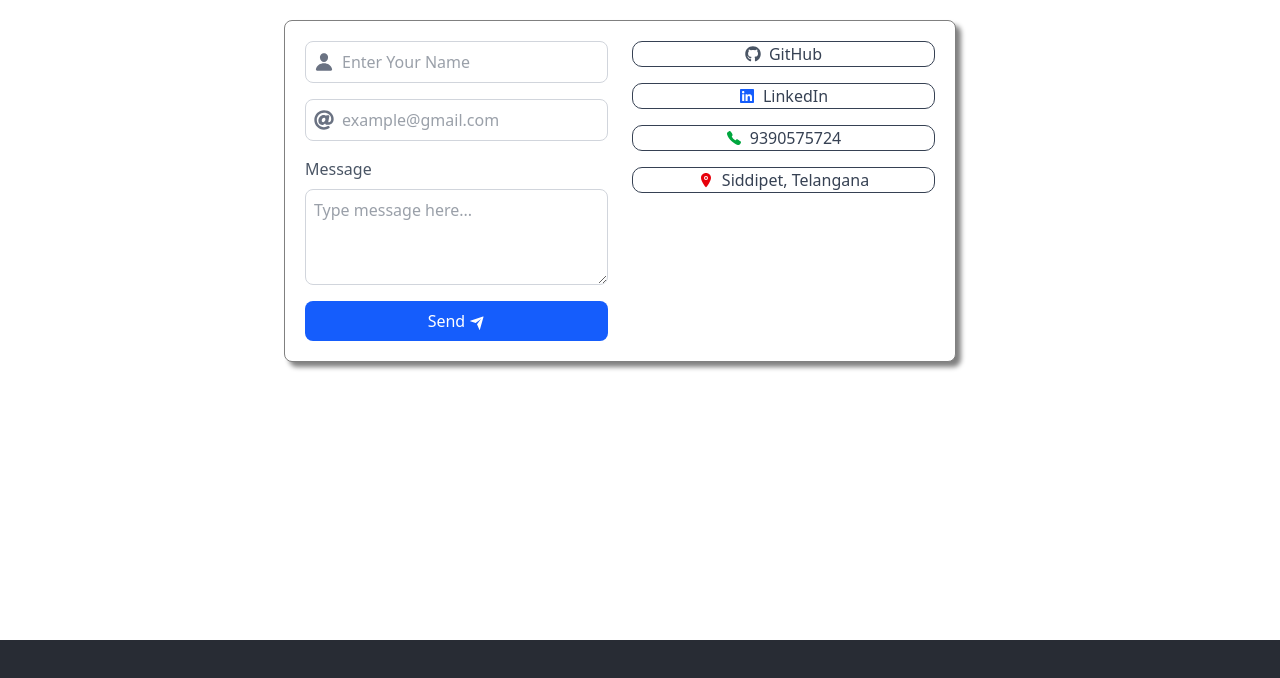
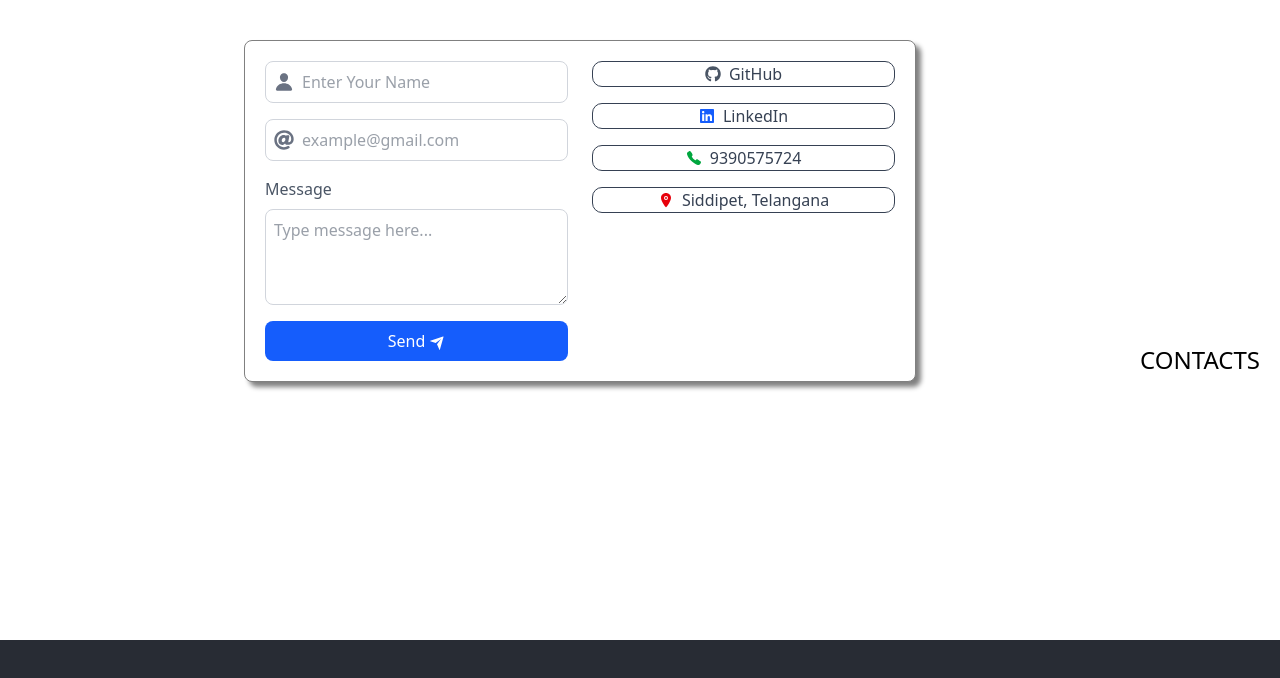
Before and after one commit to rakeshsunki/rakeshportfolio, a React (Vite) app: page /contacts in a window 1280 px wide. Shown: the top 678 px of the page. Built offline with nearby package versions, Linux system fonts and the light colour scheme.

Commit message:
changed Contacts not working Css

```diff
--- a/src/components/Contacts&Hobbies/Endpage.jsx
+++ b/src/components/Contacts&Hobbies/Endpage.jsx
@@ -16,7 +16,7 @@ const Endpage = () => {
       >
         <div
           className={
-            "w-[100vw] h-[90vh] bg-white p-5 relative left-[-50%] !justify-items-end"
+            "w-[100vw] h-[90vh] bg-white p-5 relative left-[-50%] flex justify-center items-center"
           }
           onMouseEnter={() => setHover("Left")}
           onMouseLeave={() => setHover("")}
```
